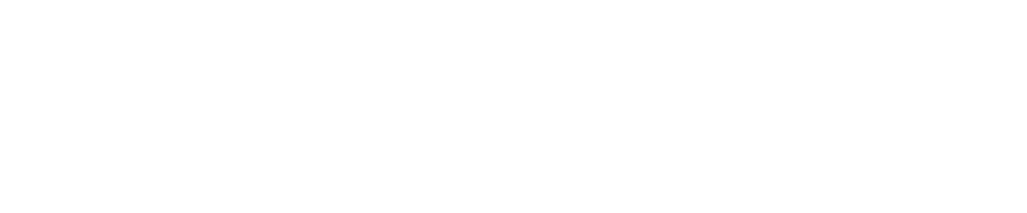
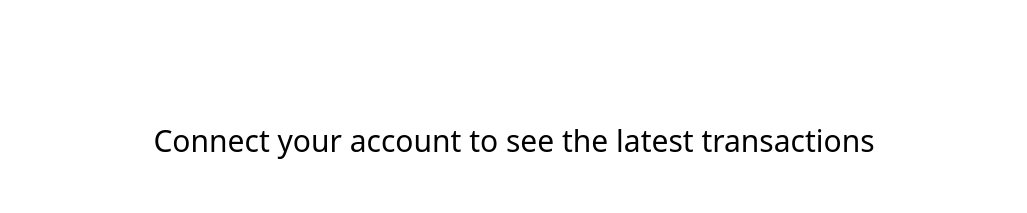
Before and after one commit to lavanayakhosla/leaninhackathon, a React app: page / in a window 1280 px wide. Shown: the part 1500-1713 px from the top of the page, without its empty margins (126-1153 px from the left). Built offline with nearby package versions, Linux system fonts and the light colour scheme; no server answers; the HTML template or start-up script is replaced by a standard one.

Commit message:
Update Transactions.jsx

```diff
--- a/src/components/Transactions.jsx
+++ b/src/components/Transactions.jsx
@@ -20,10 +20,10 @@
     >
       <div className="flex flex-col items-center w-full mt-3">
         <div className="display-flex justify-start w-full mb-6 p-2">
-          <a href={`https://ropsten.etherscan.io/address/${addressFrom}`} target="_blank" rel="noreferrer">
+          <a href={`https://sepolia.etherscan.io/address/${addressFrom}`} target="_blank" rel="noreferrer">
             <p className="text-white text-base">From: {shortenAddress(addressFrom)}</p>
           </a>
-          <a href={`https://ropsten.etherscan.io/address/${addressTo}`} target="_blank" rel="noreferrer">
+          <a href={`https://sepolia.etherscan.io/address/${addressTo}`} target="_blank" rel="noreferrer">
             <p className="text-white text-base">To: {shortenAddress(addressTo)}</p>
           </a>
           <p className="text-white text-base">Amount: {amount} ETH</p>
@@ -54,11 +54,11 @@
     <div className="flex w-full justify-center items-center 2xl:px-20 gradient-bg-transactions">
       <div className="flex flex-col md:p-12 py-12 px-4">
         {currentAccount ? (
-          <h3 className="text-white text-3xl text-center my-2">
+          <h3 className="text-3xl text-center my-2">
             Latest Transactions
           </h3>
         ) : (
-          <h3 className="text-white text-3xl text-center my-2">
+          <h3 className=" text-3xl text-center my-2">
             Connect your account to see the latest transactions
           </h3>
         )}
```
